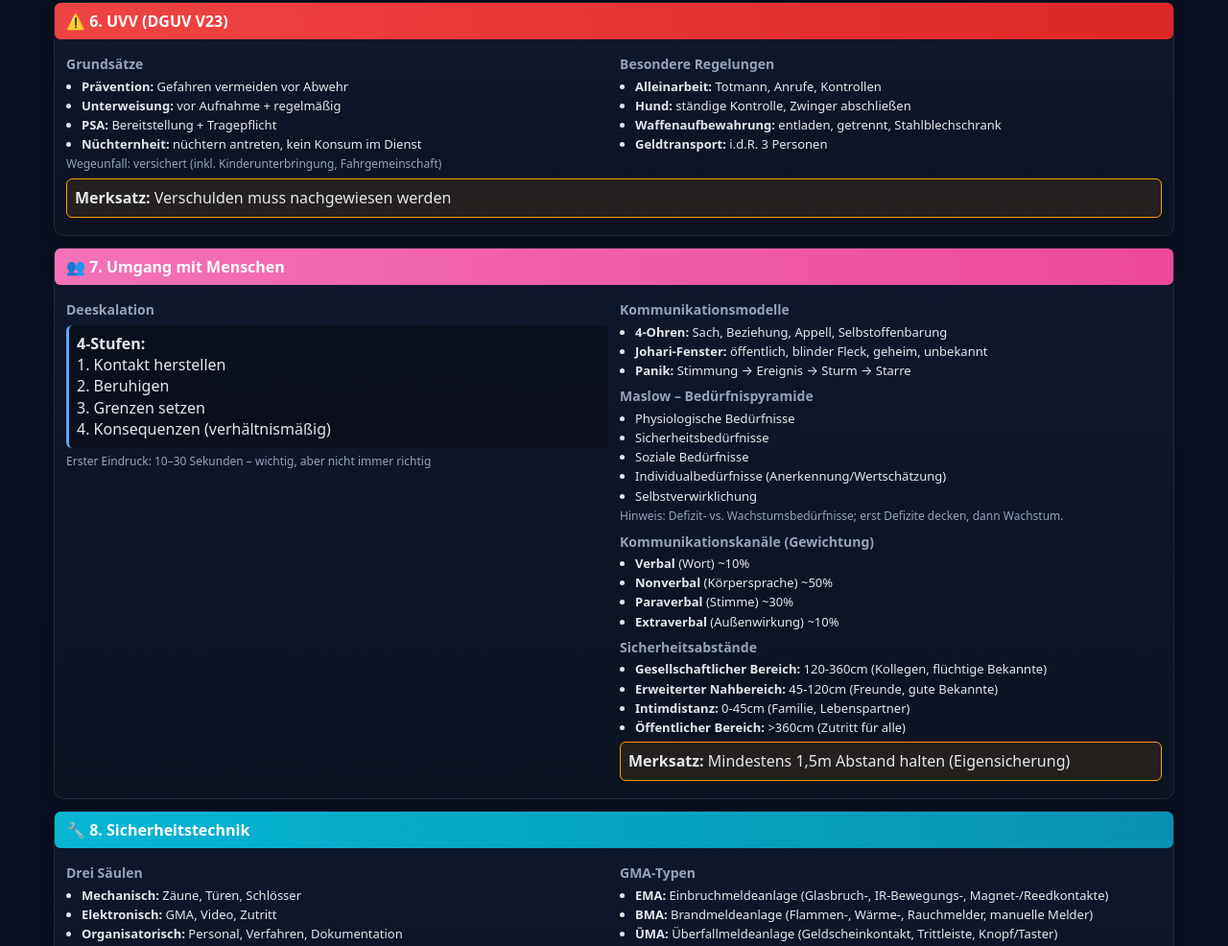
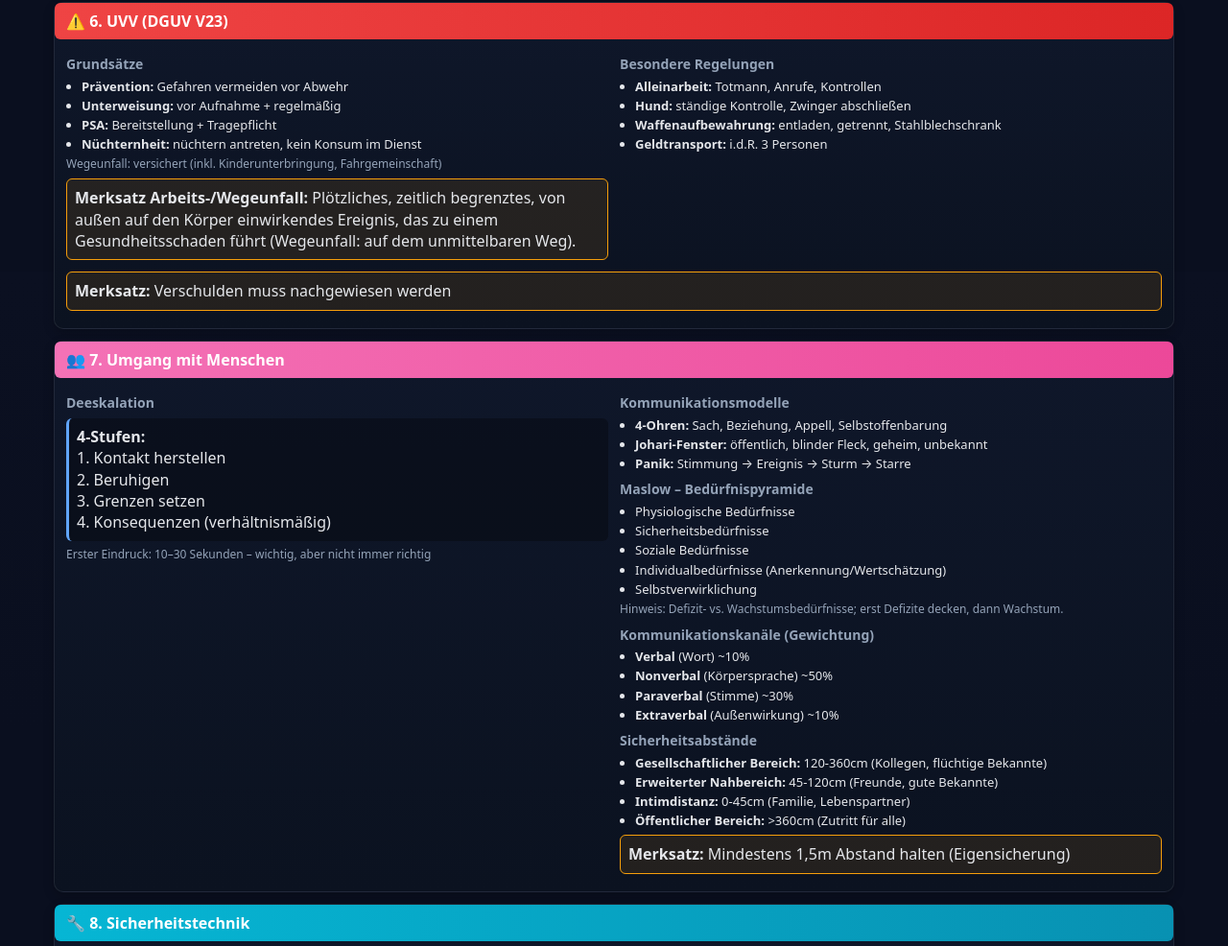
Before and after one commit to DennoDhn/Lernmaterial-34a, a plain HTML site: page cheatsheet.html in a window 1280 px wide. Shown: the part 4517-5503 px from the top of the page at 96% size. Drawn offline with Linux system fonts and the light colour scheme.

Commit message:
UVV: Merksatz zum Arbeits-/Wegeunfall ergÃ¤nzt (plÃ¶tzlich, zeitlich begrenzt, von auÃŸen einwirkendes Ereignis)

```diff
--- a/cheatsheet.html
+++ b/cheatsheet.html
@@ -508,6 +508,7 @@
                     <li><strong>Nüchternheit:</strong> nüchtern antreten, kein Konsum im Dienst</li>
                 </ul>
                 <div class="small">Wegeunfall: versichert (inkl. Kinderunterbringung, Fahrgemeinschaft)</div>
+                <div class="warning"><strong>Merksatz Arbeits-/Wegeunfall:</strong> Plötzliches, zeitlich begrenztes, von außen auf den Körper einwirkendes Ereignis, das zu einem Gesundheitsschaden führt (Wegeunfall: auf dem unmittelbaren Weg).</div>
             </div>
             <div>
                 <h3>Besondere Regelungen</h3>
```
